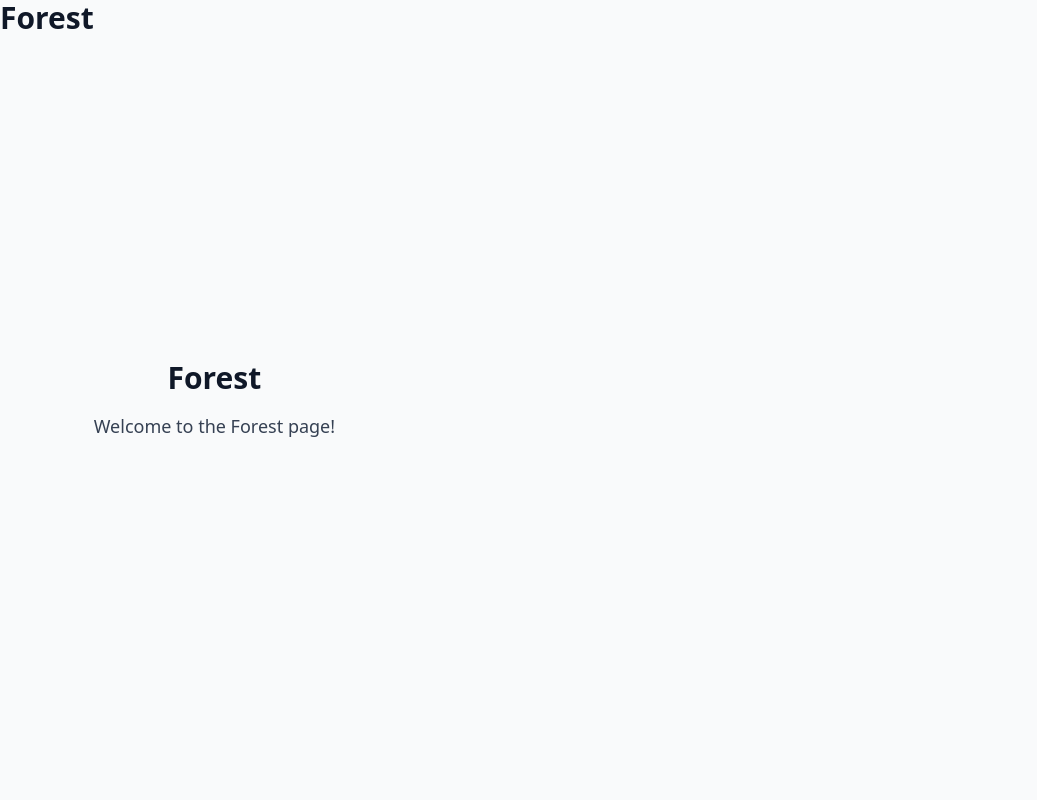
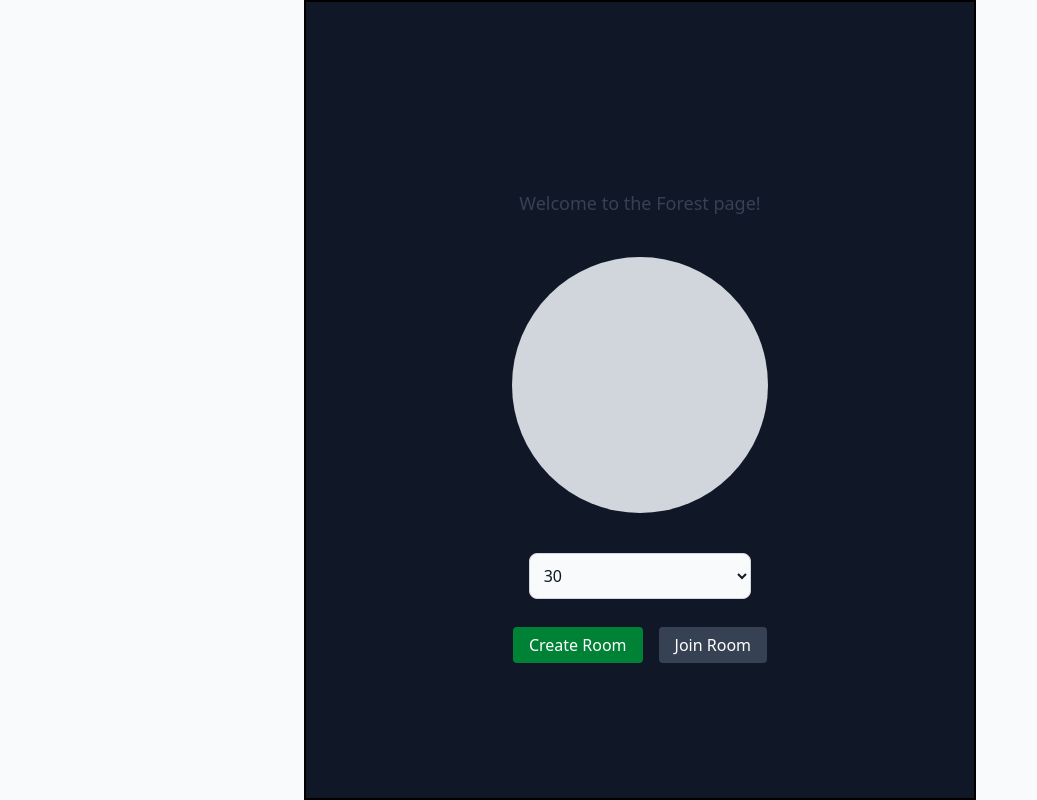
Before and after one commit to GhostlyJS/forest_clone, a React (Vite) app in the folder frontend/: page /forest in a window 1280 px wide. Shown: the whole page, without its empty margins (0-1037 px from the left). Built offline with nearby package versions, Linux system fonts and the light colour scheme.

Commit message:
ui: skeleton of the forest page

```diff
--- a/frontend/src/Outlet.jsx
+++ b/frontend/src/Outlet.jsx
@@ -2,8 +2,7 @@ import { Outlet } from "react-router";
 
 export default function Template() {
     return (
-        <div className="flex w-screen bg-gray-50 dark:bg-gray-900">
-            <h1 className="text-3xl font-bold text-gray-900 dark:text-white">Forest</h1>
+        <div className="flex w-screen items-center justify-center bg-gray-50 dark:bg-gray-900">
             <Outlet />
         </div>
     );
--- a/frontend/src/pages/Forest.jsx
+++ b/frontend/src/pages/Forest.jsx
@@ -1,8 +1,32 @@
+import { useState } from "react";
+import axios from "axios";
+
 export default function Forest() {
+    const [timer, setTimer] = useState(30);
+    const [roomId, setRoomId] = useState("");
+    const [roomModal, setRoomModal] = useState(false);
+
     return (
-        <div className="flex flex-col items-center justify-center min-h-screen bg-gray-50 dark:bg-gray-900">
+        <div className="relative flex flex-col gap-4 items-center justify-center min-h-screen bg-gray-900 w-2xl border-2">
+            {roomModal && <div className="absolute flex items-center top-0 left-0 w-full bg-gray-600 h-10 px-4">
+                <p>Room Code :</p>
+                <input type="text" className="mx-4 border" onChange={(e) => setRoomId(e.target.value)}/>
+            </div>}
             <h1 className="text-3xl font-bold text-gray-900 dark:text-white">Forest</h1>
-            <p className="mt-4 text-lg text-gray-700 dark:text-gray-300">Welcome to the Forest page!</p>
+            <p className="text-lg text-gray-700 dark:text-gray-300">Welcome to the Forest page!</p>
+            <div className="w-64 h-64 rounded-full my-6 bg-gray-300">
+
+            </div>
+            <select onChange={(e) => setTimer(e.target.value)} name="duration" id="duration" className="bg-gray-50 border border-gray-300 text-gray-900 rounded-lg focus:ring-primary-600 focus:border-primary-600 block w-1/3 p-2.5 dark:bg-gray-700 dark:border-gray-600 dark:placeholder-gray-400 dark:text-white dark:focus:ring-blue-500 dark:focus:border-blue-500">
+                <option value="30">30</option>
+                <option value="60">60</option>
+                <option value="90">90</option>
+                <option value="120">120</option>
+            </select>
+            <div className="mt-3 flex space-x-4">
+                <button className="bg-green-700 px-4 py-1.5 text-white rounded">Create Room</button>
+                <button className="bg-gray-700 px-4 py-1 text-white rounded" onClick={(e) => setRoomModal(!roomModal)}>Join Room</button>
+            </div>
         </div>
     );
 }
```
